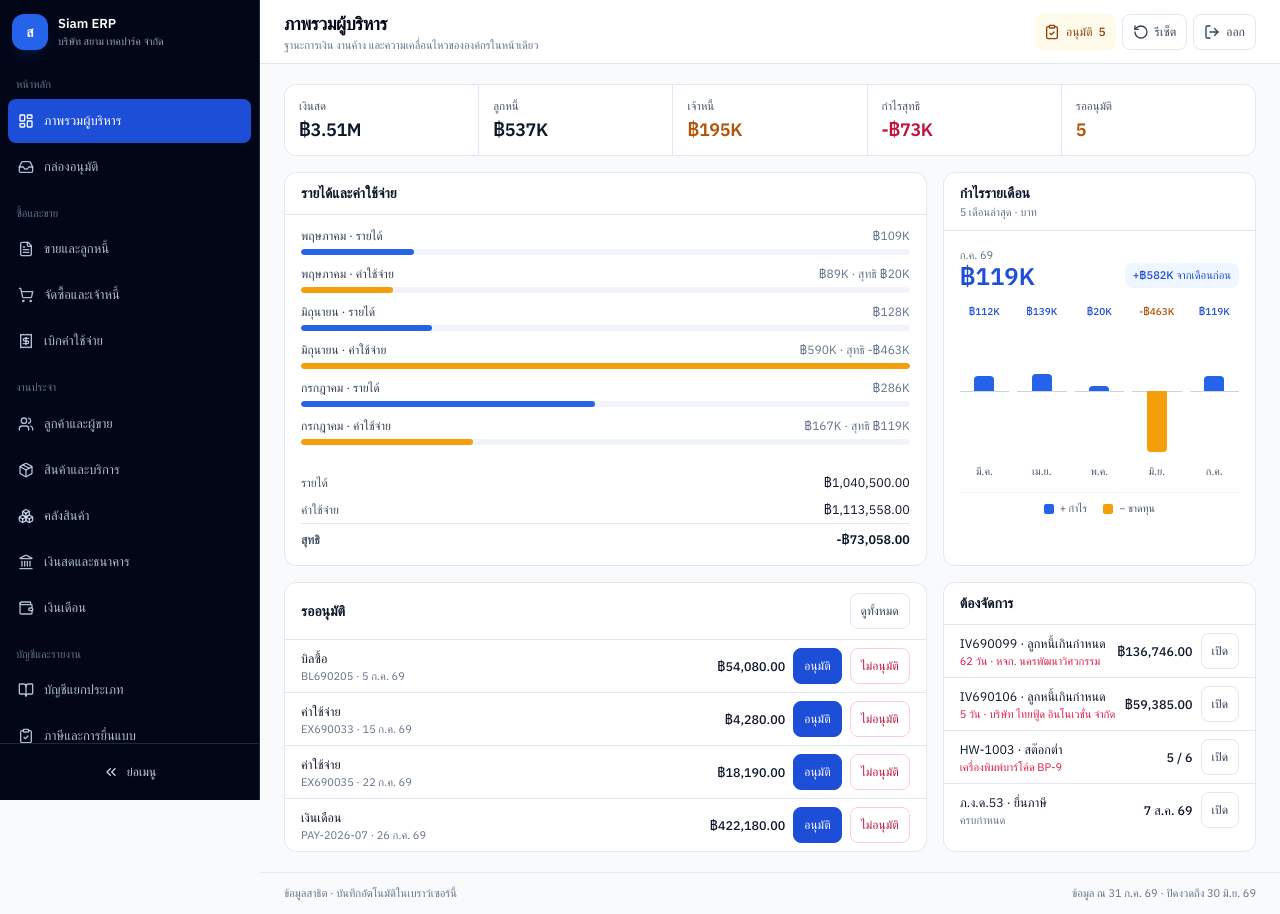
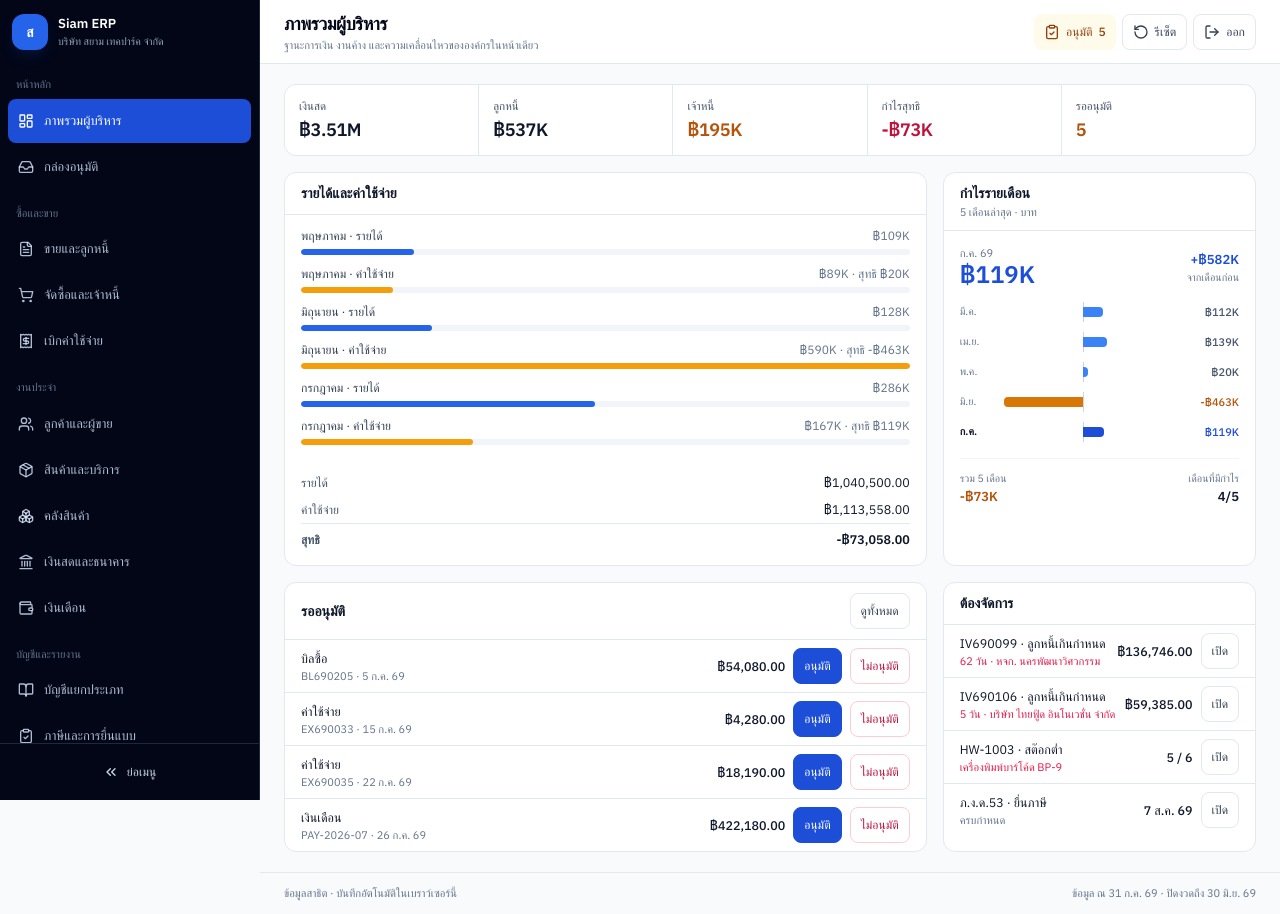
Before and after one commit to phonlapat/thai-accounting-erp-executive-prototype, a React (Vite) app: page / in a window 1280 px wide. Both pictures are taken after typing "name@example.com", "Sample123" into the empty fields and a click on the button "เข้าสู่ระบบ". Built offline with nearby package versions, Linux system fonts and the light colour scheme; a web font is replaced by a local one.

Commit message:
Refine monthly profit chart (#8)

```diff
--- a/src/App.tsx
+++ b/src/App.tsx
@@ -75,6 +75,8 @@ const CORE: Mod[] = [
     const latestProfit = profit[profit.length - 1];
     const previousProfit = profit[profit.length - 2];
     const profitChange = latestProfit && previousProfit ? latestProfit.profit - previousProfit.profit : 0;
+    const profitTotal = profit.reduce((sum, item) => sum + item.profit, 0);
+    const profitableMonths = profit.filter((item) => item.profit >= 0).length;
     const nextTax = [...CALENDAR].sort((x, y) => x.due.localeCompare(y.due))[0];
     const max = Math.max(...s.map((x) => Math.max(x.revenue, x.expense)), 1);
     const p = pl(d);
@@ -91,8 +93,10 @@ const CORE: Mod[] = [
       title: 'กำไรรายเดือน', sub: '5 เดือนล่าสุด · บาท',
       signedChart: latestProfit ? {
         latestLabel: dateTH(`${latestProfit.month}-01`).split(' ').slice(1).join(' '), summary: thb(latestProfit.profit, true),
-        change: previousProfit ? `${profitChange >= 0 ? '+' : ''}${thb(profitChange, true)} จากเดือนก่อน` : undefined,
+        change: previousProfit ? `${profitChange >= 0 ? '+' : ''}${thb(profitChange, true)}` : undefined,
         changePositive: profitChange >= 0,
+        total: thb(profitTotal, true), totalPositive: profitTotal >= 0,
+        profitableMonths: `${profitableMonths}/${profit.length}`,
         points: profit.map((x) => ({ label: dateTH(`${x.month}-01`).split(' ')[1], value: x.profit, note: thb(x.profit, true) }))
       } : undefined
     },
--- a/src/ui.tsx
+++ b/src/ui.tsx
@@ -207,6 +207,7 @@ export interface PanelLine {left: string;sub?: string;right?: string;status?: st
 export interface PanelBar {label: string;note?: string;value: number;max: number;tone?: Tone;}
 export interface PanelSignedChart {
   latestLabel: string;summary: string;change?: string;changePositive?: boolean;
+  total: string;totalPositive: boolean;profitableMonths: string;
   points: Array<{label: string;value: number;note: string;}>;
 }
 export interface PanelSpec {
@@ -222,38 +223,52 @@ export interface PanelSpec {
 function SignedBars({ chart, title }: {chart: PanelSignedChart;title: string;}) {
   const max = Math.max(...chart.points.map((p) => Math.abs(p.value)), 1);
   const latestPositive = chart.points[chart.points.length - 1]?.value >= 0;
-  const aria = `${title}: ${chart.points.map((p) => `${p.label} ${p.note}`).join(', ')}`;
+  const aria = `${title}: ${chart.points.map((p) => `${p.label} ${p.note}`).join(', ')}. รวม ${chart.total}. กำไร ${chart.profitableMonths} เดือน`;
   return (
-    <section className="flex flex-1 flex-col px-4 py-4">
-      <div className="flex items-end justify-between gap-3">
+    <section className="flex flex-1 flex-col px-4 py-3.5">
+      <div className="flex items-end justify-between gap-4">
         <div>
           <p className="text-[11px] text-slate-500">{chart.latestLabel}</p>
           <p className={cx('text-[24px] font-semibold leading-none tabular-nums', latestPositive ? 'text-blue-700' : 'text-amber-700')}>{chart.summary}</p>
         </div>
-        {chart.change ? <p className={cx('rounded-lg px-2 py-1 text-[11px] font-medium tabular-nums', chart.changePositive ? 'bg-blue-50 text-blue-700' : 'bg-amber-50 text-amber-700')}>{chart.change}</p> : null}
+        {chart.change ? <div className="text-right">
+          <p className={cx('text-[13px] font-semibold leading-none tabular-nums', chart.changePositive ? 'text-blue-700' : 'text-amber-700')}>{chart.change}</p>
+          <p className="mt-1 text-[10.5px] text-slate-500">จากเดือนก่อน</p>
+        </div> : null}
       </div>
-      <div role="img" aria-label={aria} className="mt-4 grid h-40 grid-cols-5 gap-2 sm:h-44">
-        {chart.points.map((point) => {
+      <div role="img" aria-label={aria} className="mt-4 space-y-2.5">
+        {chart.points.map((point, index) => {
           const positive = point.value >= 0;
-          const height = Math.max(4, Math.round(Math.abs(point.value) / max * 44));
+          const width = Math.max(3, Math.abs(point.value) / max * 50);
+          const latest = index === chart.points.length - 1;
           return (
-            <div key={point.label} className="flex min-w-0 flex-col text-center">
-              <span className={cx('block truncate text-[10px] font-medium tabular-nums', positive ? 'text-blue-700' : 'text-amber-700')}>{point.note}</span>
-              <div className="relative mx-auto mt-1 min-h-0 w-full max-w-14 flex-1">
-                <span className="absolute inset-x-0 top-1/2 border-t border-slate-300" />
+            <div key={point.label} className="grid grid-cols-[2.25rem_minmax(0,1fr)_4.25rem] items-center gap-2" aria-hidden="true">
+              <span className={cx('text-[10.5px]', latest ? 'font-semibold text-slate-900' : 'text-slate-500')}>{point.label}</span>
+              <div className="relative h-5">
+                <span className="absolute bottom-0 left-1/2 top-0 w-px bg-slate-300" />
                 <span
-                  style={{ height: `${height}%` }}
-                  className={cx('erp-progress absolute left-1/2 w-5 -translate-x-1/2 transition-[height] duration-200 ease-out', positive ? 'bottom-1/2 rounded-t bg-blue-600' : 'top-1/2 rounded-b bg-amber-500')} />
+                  style={{ width: `${width}%` }}
+                  className={cx(
+                    'erp-progress absolute top-1/2 h-2.5 -translate-y-1/2 transition-[width] duration-200 ease-out',
+                    positive ? 'left-1/2 rounded-r' : 'right-1/2 rounded-l',
+                    positive ? latest ? 'bg-blue-700' : 'bg-blue-500' : 'bg-amber-600'
+                  )} />
               </div>
-              <span className="mt-1 block text-[10.5px] text-slate-600">{point.label}</span>
+              <span className={cx('text-right text-[11px] font-medium tabular-nums', positive ? latest ? 'text-blue-700' : 'text-slate-600' : 'text-amber-700')}>{point.note}</span>
             </div>
           );
         })}
       </div>
-      <div className="mt-3 flex items-center justify-center gap-4 border-t border-slate-100 pt-2 text-[10.5px] text-slate-600" aria-hidden="true">
-        <span className="flex items-center gap-1.5"><span className="h-2.5 w-2.5 rounded-sm bg-blue-600" />+ กำไร</span>
-        <span className="flex items-center gap-1.5"><span className="h-2.5 w-2.5 rounded-sm bg-amber-500" />− ขาดทุน</span>
-      </div>
+      <dl className="mt-4 grid grid-cols-2 gap-4 border-t border-slate-100 pt-3">
+        <div>
+          <dt className="text-[10.5px] text-slate-500">รวม 5 เดือน</dt>
+          <dd className={cx('text-[13px] font-semibold tabular-nums', chart.totalPositive ? 'text-blue-700' : 'text-amber-700')}>{chart.total}</dd>
+        </div>
+        <div className="text-right">
+          <dt className="text-[10.5px] text-slate-500">เดือนที่มีกำไร</dt>
+          <dd className="text-[13px] font-semibold tabular-nums text-slate-900">{chart.profitableMonths}</dd>
+        </div>
+      </dl>
     </section>
   );
 }
```
